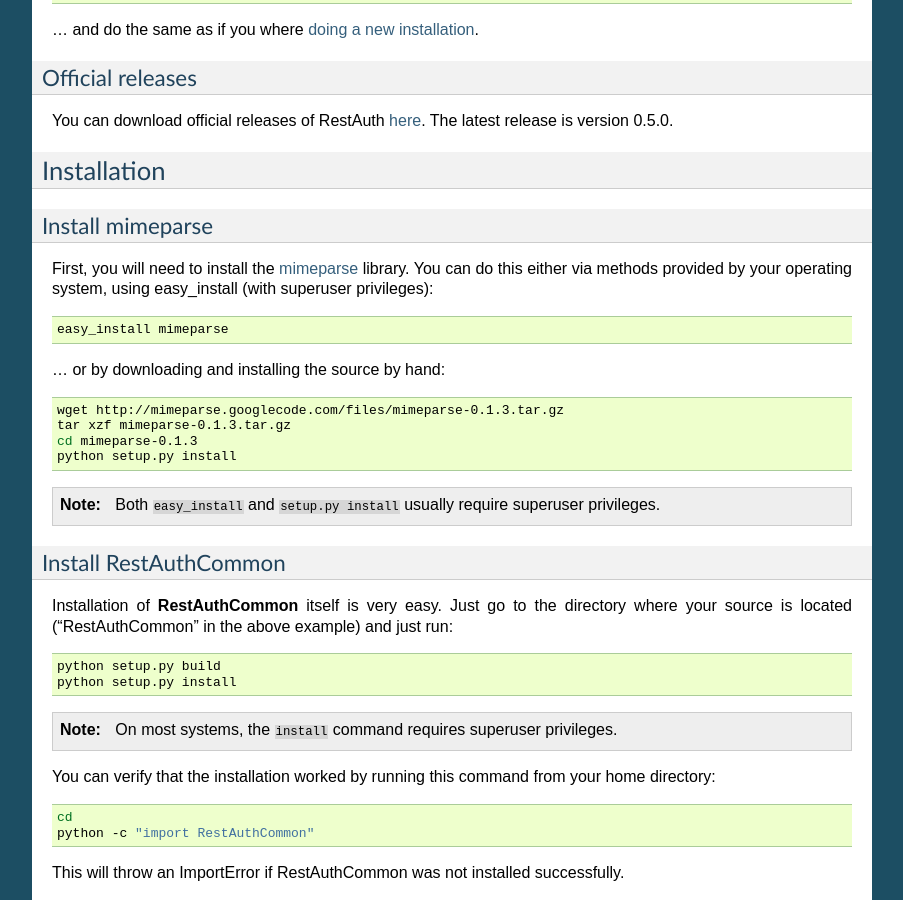
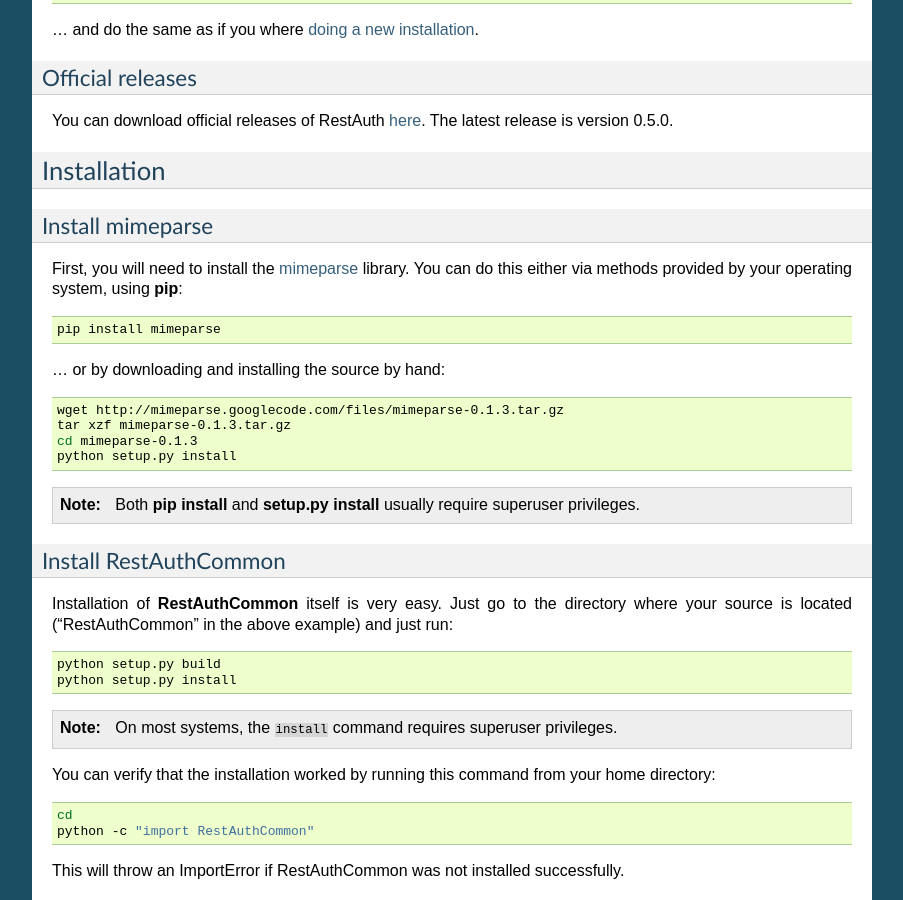
Before and after one commit to RestAuth/RestAuthCommon, a Sphinx documentation site: the page built from doc/install/from-source.rst, in a window 1280 px wide and 900 px high, scrolled down 610 px. Shown: the whole window, without its empty margins (198-1101 px from the left). Built offline with Sphinx 7.4.7, drawn with Linux system fonts in a browser that asks for light colours; formulas are drawn with MathJax 3; pages that are not in the unit, such as notebooks, are missing from menus.

Commit message:
use pip instead of easy_install in source installation docuumentation

```diff
--- a/doc/index.rst
+++ b/doc/index.rst
@@ -18,6 +18,7 @@ Installation
    :maxdepth: 1
 
    install/from-source
+   install/with-pip
    install/debian-ubuntu
 
 Documentation
--- a/doc/install/from-source.rst
+++ b/doc/install/from-source.rst
@@ -52,12 +52,11 @@ Install mimeparse
 +++++++++++++++++
 
 First, you will need to install the `mimeparse <https://code.google.com/p/mimeparse/>`_ library. You
-can do this either via methods provided by your operating system, using easy_install (with superuser
-privileges):
+can do this either via methods provided by your operating system, using :command:`pip`:
 
 .. code-block:: bash
 
-   easy_install mimeparse
+   pip install mimeparse
 
 ... or by downloading and installing the source by hand:
 
@@ -68,12 +67,11 @@ privileges):
    cd mimeparse-0.1.3
    python setup.py install
 
-.. NOTE:: Both ``easy_install`` and ``setup.py install`` usually require superuser privileges.
+.. NOTE:: Both :command:`pip install` and :command:`setup.py install` usually require superuser
+   privileges.
 
 Install RestAuthCommon
 ++++++++++++++++++++++
-
-
 
 Installation of **RestAuthCommon** itself is very easy. Just go to the directory where your source
 is located ("RestAuthCommon" in the above example) and just run:
```
